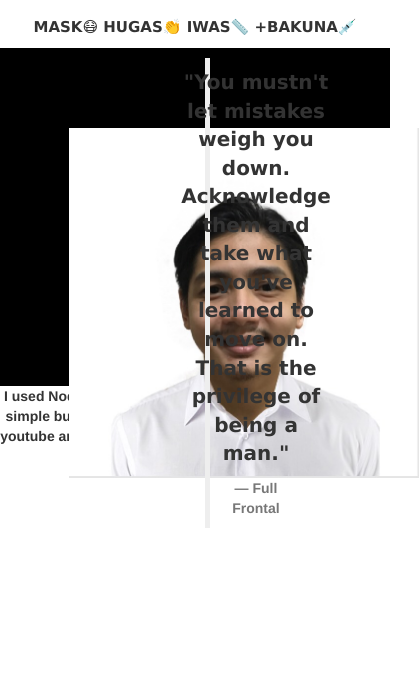
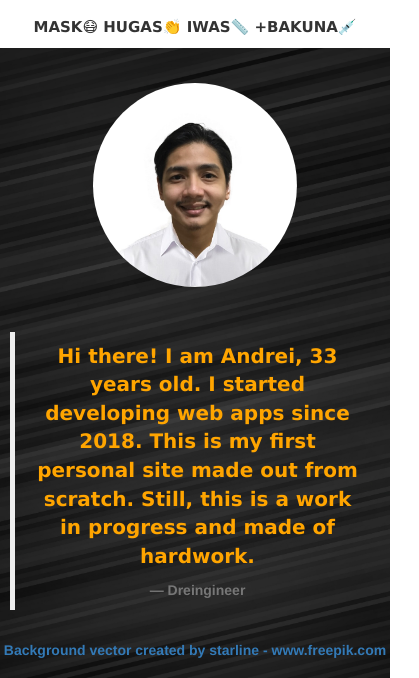
Before and after one commit to dreingineer/nodereview, a website: page public/index.html in a window 390 px wide. Shown: the part 1084-1762 px from the top of the page, 419 px wide, since content can reach past the window. Before the commit the page ends 1652 px from the top, so only its background shows below. Drawn offline with nearby package versions, Linux system fonts and the light colour scheme; no server answers; a web font is replaced by a local one.

Commit message:
polished and updated the index page

```diff
--- a/public/index.html
+++ b/public/index.html
@@ -10,6 +10,14 @@
 	<link rel="stylesheet" href="https://maxcdn.bootstrapcdn.com/bootstrap/3.4.1/css/bootstrap.min.css">
 	<link rel="stylesheet" href="https://cdnjs.cloudflare.com/ajax/libs/font-awesome/4.7.0/css/font-awesome.min.css">
 	<script src="https://rawgit.com/moment/moment/2.2.1/min/moment.min.js"></script>
+	<style>
+		@import url('https://fonts.googleapis.com/css2?family=Tourney:wght@100&display=swap');
+	</style>
+	<style>
+		@import url('https://fonts.googleapis.com/css2?family=Lobster&family=Tourney:wght@100&display=swap');
+	</style>
+	<link rel="stylesheet" href="https://pro.fontawesome.com/releases/v5.10.0/css/all.css"
+		integrity="sha384-AYmEC3Yw5cVb3ZcuHtOA93w35dYTsvhLPVnYs9eStHfGJvOvKxVfELGroGkvsg+p" crossorigin="anonymous" />
 </head>
 
 <body>
@@ -84,11 +92,12 @@
 	<div class="container">
 		<p>🇵🇭 <span id="country"></span> Covid-19 update:</p>
 		<div class="container-fluid">
-			<div class="col-md-4 col-sm-6 col-xs-12"></span><strong>INFECTED: </xstrong><span></span><span
+			<div class="col-md-4 col-sm-6 col-xs-12 info"></span><strong>INFECTED: </xstrong><span></span><span
 						id="infected"></span></div>
-			<div class="col-md-4 col-sm-6 col-xs-12"></span><strong>TESTED: </strong><span></span><span id="tested"></span>
+			<div class="col-md-4 col-sm-6 col-xs-12 info"></span><strong>TESTED: </strong><span></span><span
+					id="tested"></span>
 			</div>
-			<div class="col-md-4 col-sm-6 col-xs-12"></span><strong>RECOVERED: </strong><span></span><span
+			<div class="col-md-4 col-sm-6 col-xs-12 info"></span><strong>RECOVERED: </strong><span></span><span
 					id="recovered"></span></div>
 			<div class="col-md-4 col-sm-6 col-xs-12"></span><strong>DECEASED(✝): </strong><span></span><span
 					id="deceased"></span>
@@ -110,19 +119,25 @@
 				<img class="litrato" src="./images/whoami.jpg" alt="this is me">
 			</div>
 			<div class="footer-column">
-				<blockquote>
-					<p>"You mustn't let mistakes weigh you down. Acknowledge them and take what you've learned to move on. That is
-						the
-						privilege of being a man."</p>
-					<footer>Full Frontal</footer>
+				<blockquote class="quote">
+					<p>Hi there! I am Andrei, 33 years old. I started developing web apps since 2018. This is my first personal
+						site made out from scratch. Still, this is a work in progress and made of hardwork.</p>
+					<footer>Dreingineer</footer>
 				</blockquote>
 			</div>
 		</div>
+		<a href='https://www.freepik.com/vectors/background'>Background vector created by starline - www.freepik.com</a>
 	</div>
 
 	<div class="footnote">
-		I used Node.JS, JavaScript, HTML, and CSS to create this simple but funtional website. Thanks to free resources in
-		youtube and experience to create this. Andrei Aquino 2021
+		I used Node.JS <i class="fab fa-node-js"></i>,
+		JavaScript <i class="fab fa-js-square"></i>, HTML <i class="fab fa-html5"></i>, and CSS <i class="fab fa-css3"></i>
+		to create this simple but
+		funtional website. Thanks to
+		free resources in
+		youtube <i class="fab fa-youtube"></i>, freepik, google <i class="fab fa-google"></i>, and my experience to create
+		this.
+		<p>2021</p>
 	</div>
 
 	<script src="https://cdnjs.cloudflare.com/ajax/libs/moment.js/2.24.0/moment.min.js"></script>
--- a/public/style.css
+++ b/public/style.css
@@ -45,7 +45,9 @@ p {
 .welcomebanner {
 	position: relative;
 	top: 80px;
-	font-family: -apple-system, BlinkMacSystemFont, 'Segoe UI', Roboto, Oxygen, Ubuntu, Cantarell, 'Open Sans', 'Helvetica Neue', sans-serif;
+	/* font-family: -apple-system, BlinkMacSystemFont, 'Segoe UI', Roboto, Oxygen, Ubuntu, Cantarell, 'Open Sans', 'Helvetica Neue', sans-serif; */
+	font-family: 'Tourney', cursive;
+	/* font-family: 'Lobster', cursive; */
 }
 
 /* bloom */
@@ -115,7 +117,9 @@ p {
 
 	.welcomebanner {
 		top: 0px;
-		font-family: -apple-system, BlinkMacSystemFont, 'Segoe UI', Roboto, Oxygen, Ubuntu, Cantarell, 'Open Sans', 'Helvetica Neue', sans-serif;
+		/* font-family: -apple-system, BlinkMacSystemFont, 'Segoe UI', Roboto, Oxygen, Ubuntu, Cantarell, 'Open Sans', 'Helvetica Neue', sans-serif; */
+		font-family: 'Tourney', cursive;
+		/* font-family: 'Lobster', cursive; */
 	}
 }
 
@@ -215,11 +219,20 @@ p {
 	color: orange;
 }
 
+/* covid update section */
+
+/* covid update section */
+
 .footer {
 	height: 40vh;
 	position: relative;
-	background-color: black;
+	background-color: rgb(43, 41, 41);
 	text-align: center;
+	background-image: url('./images/footerbg.jpg');
+	background-repeat: no-repeat;
+  background-position: center;
+  background-size: cover;
+	/* position: absolute; */
 }
 
 .footer-row {
@@ -236,16 +249,42 @@ p {
 
 .footer-column {
 	display: block;
-	margin-bottom: 10px;
+	/* margin-bottom: 10px; */
 	float: left;
 	padding: 10px;
 	box-sizing: border-box;
-	width: 30%;
-	margin-right: 5%;
+	width: 35%;
+	/* margin-right: 5%; */
 }
 
 .litrato {
-	width: 350px;
+	width: 55%;
+	border-radius: 50%;
+}
+
+blockquote {
+	color: orange;
+}
+
+@media screen and (max-width: 768px) {
+	.footer-column {
+		width: 100%;
+	}
+}
+
+@media screen and (max-width: 425px) {
+	.footer {
+		height: 75vh;
+	}
+
+	.footer-row {
+		display: block;
+	}
+
+	.footer-column {
+		margin-top: 25px;
+		width: 100%;
+	}
 }
 
 .icon {
```
Also changed, not shown: reviewnotes.md (+7 -0 lines), public/images/footerbg.jpg (added).
